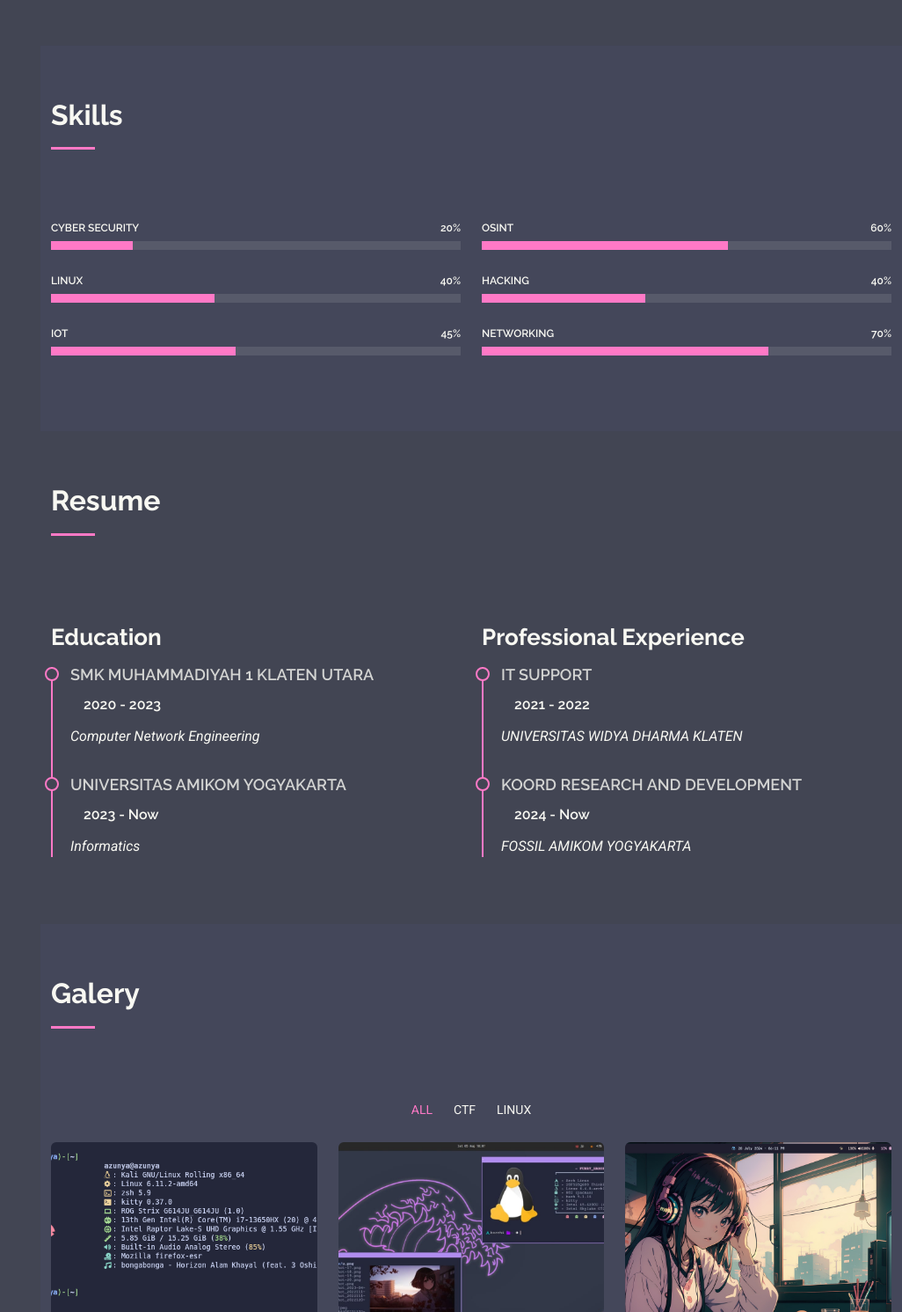
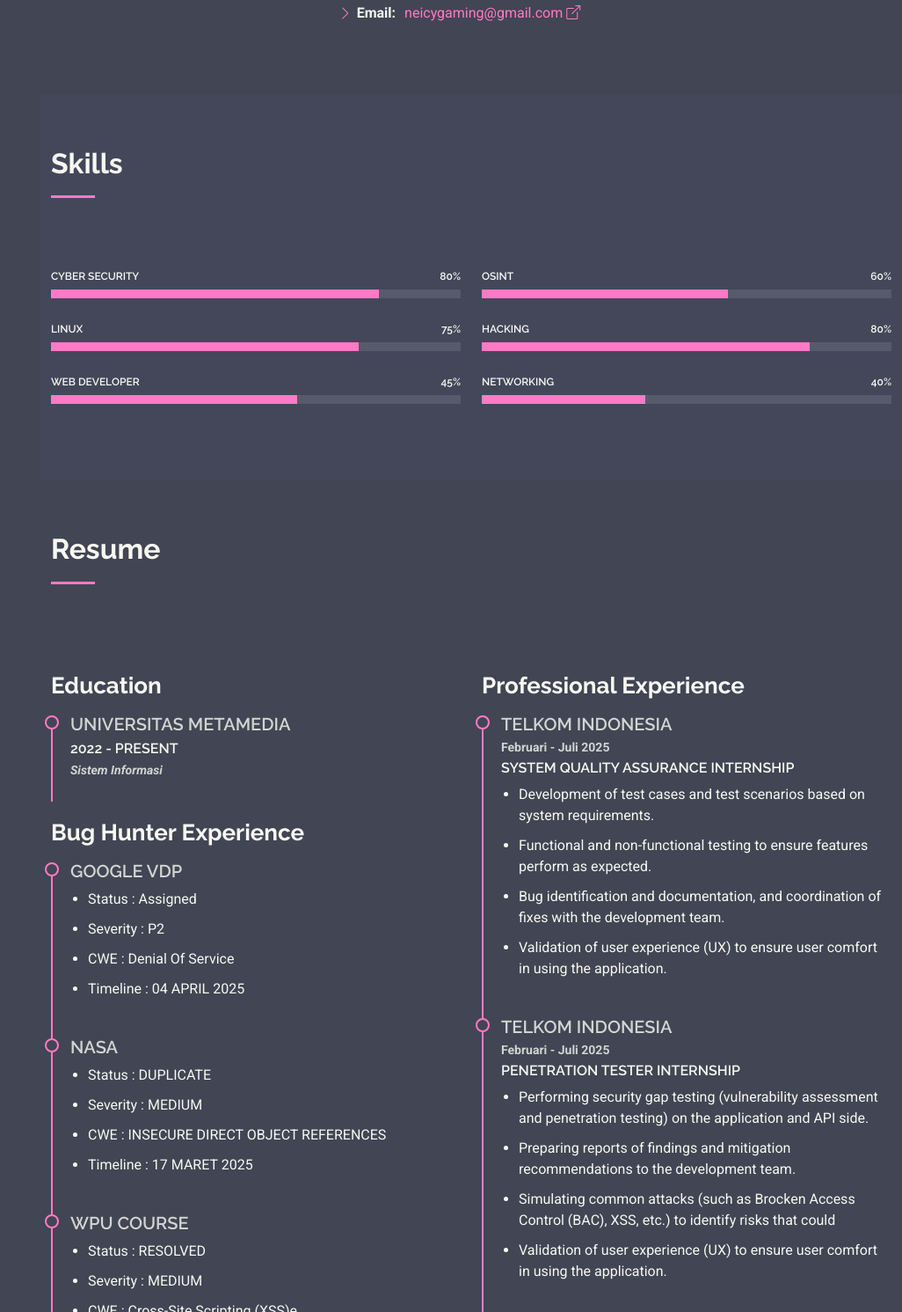
Before and after one commit to kenz1us/portofolio, a plain HTML site: page index.html in a window 1280 px wide. Shown: the part 1309-2800 px from the top of the page at 88% size, without its empty margins (254-1280 px from the left). Drawn offline with Linux system fonts and the light colour scheme.

Commit message:
first commit

```diff
--- a/assets/css/main.css
+++ b/assets/css/main.css
@@ -535,21 +535,30 @@ section,
 }
 
 .resume .resume-item h4 {
-  line-height: 18px;
-  font-size: 18px;
+  line-height: 20px;
+  font-size: 20px;
   font-weight: 600;
   text-transform: uppercase;
   color: color-mix(in srgb, var(--default-color), transparent 20%);
   margin-bottom: 10px;
 }
 
-.resume .resume-item h5 {
-  font-size: 16px;
-  padding: 5px 15px;
-  display: inline-block;
+.resume .resume-item p {
+  line-height: 12px;
+  font-size: 14px;
   font-weight: 600;
+  color: color-mix(in srgb, var(--default-color), transparent 20%);
   margin-bottom: 10px;
 }
+
+.resume .resume-item h5 {
+  line-height: 16px;
+  font-size: 16px;
+  font-weight: 600;
+  text-transform: uppercase;
+  margin-bottom: 10px;
+}
+
 
 .resume .resume-item ul {
   padding-left: 20px;
--- a/index.html
+++ b/index.html
@@ -4,7 +4,7 @@
 <head>
   <meta charset="utf-8">
   <meta content="width=device-width, initial-scale=1.0" name="viewport">
-  <title>lazy bear portfolio</title>
+  <title>neicyy Portofolio</title>
   <meta content="" name="description">
   <meta content="" name="keywords">
 
@@ -45,19 +45,16 @@
     <a href="index.html" class="logo d-flex align-items-center justify-content-center"></a>
 
     <div class="social-links text-center">
-      <a href="https://t.me/R0bot4" class="telegram" target="_blank">
+      <a href="https://t.me/kenz1us" class="telegram" target="_blank">
         <i class="bi bi-telegram"></i>
       </a>
-      <a href="https://discordapp.com/users/111337372943149057" class="discord" target="_blank">
-        <i class="bi bi-discord"></i>
-      </a>
-      <a href="https://instagram.com/fortyohm" class="instagram" target="_blank">
+      <a href="https://instagram.com/neicyy_ar" class="instagram" target="_blank">
         <i class="bi bi-instagram"></i>
       </a>
-      <a href="https://github.com/shitodcy" class="github" target="_blank">
+      <a href="https://github.com/kenz1us" class="github" target="_blank">
         <i class="bi bi-github"></i>
       </a>
-      <a href="https://www.linkedin.com/in/lazy-b-698632242/" class="linkedin" target="_blank">
+      <a href="https://www.linkedin.com/in/arif-rahman-huzaifa/" class="linkedin" target="_blank">
         <i class="bi bi-linkedin"></i>
       </a>
     </div>
@@ -82,8 +79,8 @@
       <img src="assets/img/azusa-k-on.png" alt="" data-aos="fade-in" class="">
 
       <div class="container" data-aos="fade-up" data-aos-delay="100">
-        <h2>Lazy Bear</h2>
-        <p>I'm <span class="typed" data-typed-items="Bug Hunter, Weeb, Pentester"></span><span class="typed-cursor typed-cursor--blink" aria-hidden="true"></span><span class="typed-cursor typed-cursor--blink" aria-hidden="true"></span></p>
+        <h2>Neicyy</h2>
+        <p>I'm <span class="typed" data-typed-items="Cyber Seucrity Enthusiast, Bug Hunter, Penetration Testing"></span><span class="typed-cursor typed-cursor--blink" aria-hidden="true"></span><span class="typed-cursor typed-cursor--blink" aria-hidden="true"></span></p>
       </div>
 
     </section><!-- /home Section -->
@@ -104,22 +101,24 @@
           </div>
           <div class="col-lg-8 content">
             <h2 class="profile-header">
-              Weeb & Bug hunter
+              Cyber Security Enthusiast | Bug Hunter
               <span class="status-container">
                 <span class="status-indicator"></span>
                 <span class="status-text"> Available for Freelance</span>
               </span>
             </h2>
             <p class="fst-italic py-3">
-              let me introduce myself, my name is Putra, lazybear is my nickname.
+              let me introduce myself, my name is Arif Rahman Huzaifa, Username neicyy
             </p>
             <div class="row">
               <div class="col-lg-6">
                 <ul>
-                  <li><i class="bi bi-chevron-right"></i> <strong>Name:</strong> <span>Putra / lazybear</span></li>
+                  <li><i class="bi bi-chevron-right"></i> <strong>Name:</strong> <span>Arif / neicyy</span></li>
                   <div class="contact-row">
-                    <li><i class="bi bi-chevron-right"></i> <strong>City:</strong> <span> <a href="https://www.google.com/maps/place/Yogyakarta,+Indonesia" target="_blank" rel="noopener noreferrer">Yogyakarta, Indonesia <i class="bi bi-box-arrow-up-right"></i></a></span></li>
-                    <li><i class="bi bi-chevron-right"></i> <strong>Email:</strong> <span> <a href="mailto:putthesquirrel@gmail.com" class="contact-link" target="_blank" rel="noopener noreferrer">putthesquirrel@gmail.com <i class="bi bi-box-arrow-up-right"></i></a></span></li>
+                    <li><i class="bi bi-chevron-right"></i> <strong>City:</strong> <span> <a href="https://www.google.com/maps/place/Padang,+Indonesia" target="_blank" rel="noopener noreferrer">Padang, Indonesia <i class="bi bi-box-arrow-up-right"></i></a></span></li>
+                    <li><i class="bi bi-chevron-right"></i> <strong>CV:</strong> <span><a href="assets/cv/arif-cv.pdf" class="contact-link" target="_blank" rel="noopener noreferrer">Download CV <i class="bi bi-download"></i></a></span></li>
+                    <li><i class="bi bi-chevron-right"></i> <strong>Certificate</strong> <span><a href="https://drive.google.com/file/d/1NIKsj--d8-_cKDGOqnT81v42TZ7ccUsv/view?usp=sharing" class="contact-link" target="_blank" rel="noopener noreferrer">My Certificate </a></span></li>
+                    <li><i class="bi bi-chevron-right"></i> <strong>Email:</strong> <span> <a href="mailto:neicygaming@gmail.com" class="contact-link" target="_blank" rel="noopener noreferrer">neicygaming@gmail.com <i class="bi bi-box-arrow-up-right"></i></a></span></li>
                  </div>
                 </ul>
               </div>
@@ -143,23 +142,23 @@
           <div class="col-lg-6">
 
             <div class="progress">
-              <span class="skill"><span>Cyber security</span> <i class="val">20%</i></span>
+              <span class="skill"><span>Cyber Security</span> <i class="val">80%</i></span>
               <div class="progress-bar-wrap">
-                <div class="progress-bar" role="progressbar" aria-valuenow="20" aria-valuemin="0" aria-valuemax="20"></div>
+                <div class="progress-bar" role="progressbar" aria-valuenow="80" aria-valuemin="0" aria-valuemax="80"></div>
               </div>
             </div><!-- End Skills Item -->
 
             <div class="progress">
-              <span class="skill"><span>Linux</span> <i class="val">40%</i></span>
+              <span class="skill"><span>Linux</span> <i class="val">75%</i></span>
               <div class="progress-bar-wrap">
-                <div class="progress-bar" role="progressbar" aria-valuenow="40" aria-valuemin="0" aria-valuemax="40"></div>
+                <div class="progress-bar" role="progressbar" aria-valuenow="75" aria-valuemin="0" aria-valuemax="75"></div>
               </div>
             </div><!-- End Skills Item -->
 
             <div class="progress">
-              <span class="skill"><span>Iot</span> <i class="val">45%</i></span>
+              <span class="skill"><span>Web Developer</span> <i class="val">45%</i></span>
               <div class="progress-bar-wrap">
-                <div class="progress-bar" role="progressbar" aria-valuenow="45" aria-valuemin="0" aria-valuemax="45"></div>
+                <div class="progress-bar" role="progressbar" aria-valuenow="60" aria-valuemin="0" aria-valuemax="60"></div>
               </div>
             </div><!-- End Skills Item -->
 
@@ -175,16 +174,16 @@
             </div><!-- End Skills Item -->
 
             <div class="progress">
-              <span class="skill"><span>Hacking</span> <i class="val">40%</i></span>
+              <span class="skill"><span>Hacking</span> <i class="val">80%</i></span>
               <div class="progress-bar-wrap">
-                <div class="progress-bar" role="progressbar" aria-valuenow="40" aria-valuemin="0" aria-valuemax="40"></div>
+                <div class="progress-bar" role="progressbar" aria-valuenow="80" aria-valuemin="0" aria-valuemax="80"></div>
               </div>
             </div><!-- End Skills Item -->
 
             <div class="progress">
-              <span class="skill"><span>Networking</span> <i class="val">70%</i></span>
+              <span class="skill"><span>Networking</span> <i class="val">40%</i></span>
               <div class="progress-bar-wrap">
-                <div class="progress-bar" role="progressbar" aria-valuenow="70" aria-valuemin="0" aria-valuemax="70"></div>
+                <div class="progress-bar" role="progressbar" aria-valuenow="40" aria-valuemin="0" aria-valuemax="40"></div>
               </div>
             </div><!-- End Skills Item -->
 
@@ -203,15 +202,60 @@
       <div class="col-lg-6" data-aos="fade-up">
         <h3 class="resume-title">Education</h3>
         <div class="resume-item">
-          <h4>SMK MUHAMMADIYAH 1 KLATEN UTARA</h4>
-          <h5>2020 - 2023</h5>
-          <p><em>Computer Network Engineering</em></p>
+          <h4>Universitas Metamedia</h4>
+          <h5>2022 - Present</h5>
+          <p><em>Sistem Informasi</em></p>
         </div><!-- End Resume Item -->
-
+        <div class="col-lg-6" data-aos="fade-up" data-aos-delay="200"></div>
+        <h3 class="resume-title">Bug Hunter Experience</h3>
         <div class="resume-item">
-          <h4>UNIVERSITAS AMIKOM YOGYAKARTA</h4>
-          <h5>2023 - Now</h5>
-          <p><em>Informatics</em></p>
+          <h4>Google VDP</h4>
+          <ul>
+            <li>Status : Assigned</li>
+            <li>Severity : P2</li>
+            <li>CWE : Denial Of Service</li>
+            <li>Timeline : 04 APRIL 2025</li>
+          </ul>
+        </div><!-- End Resume Item -->
+        <div class="col-lg-6" data-aos="fade-up" data-aos-delay="200"></div>
+        <div class="resume-item">
+          <h4>NASA</h4>
+          <ul>
+            <li>Status : DUPLICATE</li>
+            <li>Severity : MEDIUM</li>
+            <li>CWE : INSECURE DIRECT OBJECT REFERENCES</li>
+            <li>Timeline : 17 MARET 2025</li>
+          </ul>
+        </div><!-- End Resume Item -->
+        <div class="col-lg-6" data-aos="fade-up" data-aos-delay="200"></div>
+        <div class="resume-item">
+          <h4>WPU COURSE</h4>
+          <ul>
+            <li>Status : RESOLVED</li>
+            <li>Severity : MEDIUM</li>
+            <li>CWE : Cross-Site Scripting (XSS)e</li>
+            <li>Timeline : 31 JANUARI 2025</li>
+          </ul>
+        </div><!-- End Resume Item -->
+        <div class="col-lg-6" data-aos="fade-up" data-aos-delay="200"></div>
+        <div class="resume-item">
+          <h4>PT. Nusa Satu Inti Artha (DOKU)</h4>
+          <ul>
+            <li>Status : DUPLICATE</li>
+            <li>Severity : HIGH</li>
+            <li>CWE : INSECURE DIRECT OBJECT REFERENCES</li>
+            <li>Timeline : 24 APRIL 2025</li>
+          </ul>
+        </div><!-- End Resume Item -->
+        <div class="col-lg-6" data-aos="fade-up" data-aos-delay="200"></div>
+        <div class="resume-item">
+          <h4>KELAS PINTAR</h4>
+          <ul>
+            <li>Status : RESOLVED</li>
+            <li>Severity : CRITICAL</li>
+            <li>CWE : PRIVILAGE ESCALATION ACCES ADMIN INTERNAL</li>
+            <li>Timeline : 29 MARET 2025</li>
+          </ul>
         </div><!-- End Resume Item -->
       </div><!-- End Left Column -->
 
@@ -219,15 +263,38 @@
       <div class="col-lg-6" data-aos="fade-up" data-aos-delay="200">
         <h3 class="resume-title">Professional Experience</h3>
         <div class="resume-item">
-          <h4>IT SUPPORT</h4>
-          <h5>2021 - 2022</h5>
-          <p><em>UNIVERSITAS WIDYA DHARMA KLATEN</em></p>
+          <h4>Telkom Indonesia</h4>
+          <p>Februari - Juli 2025</p>
+            <h5>System Quality Assurance Internship</h5>
+            <ul>
+            <li>Development of test cases and test scenarios based on system requirements.</li>
+            <li>Functional and non-functional testing to ensure features perform as expected.</li>
+            <li>Bug identification and documentation, and coordination of fixes with the development team.</li>
+            <li>Validation of user experience (UX) to ensure user comfort in using the application.</li>
+            </ul>
         </div><!-- End Resume Item -->
-
+        <div class="col-lg-6" data-aos="fade-up" data-aos-delay="200"></div>
         <div class="resume-item">
-          <h4>KOORD RESEARCH AND DEVELOPMENT</h4>
-          <h5>2024 - Now</h5>
-          <p><em>FOSSIL AMIKOM YOGYAKARTA</em></p>
+          <h4>Telkom Indonesia</h4>
+          <p>Februari - Juli 2025</p>
+          <h5>Penetration Tester Internship</h5>
+            <ul>
+            <li>Performing security gap testing (vulnerability assessment and penetration testing) on the application and API side.</li>
+            <li>Preparing reports of findings and mitigation recommendations to the development team.</li>
+            <li>Simulating common attacks (such as Brocken Access Control (BAC), XSS, etc.) to identify risks that could</li>
+            <li>Validation of user experience (UX) to ensure user comfort in using the application.</li>
+            </ul>
+        </div><!-- End Resume Item -->
+        <div class="col-lg-6" data-aos="fade-up" data-aos-delay="200">
+        <div class="resume-item">
+          <h4>Kafe Koding</h4>
+            <h5>Mentor Penetration Testing</h5>
+            <ul>
+            <li>Development of test cases and test scenarios based on system requirements.</li>
+            <li>Functional and non-functional testing to ensure features perform as expected.</li>
+            <li>Bug identification and documentation, and coordination of fixes with the development team.</li>
+            <li>Validation of user experience (UX) to ensure user comfort in using the application.</li>
+            </ul>
         </div><!-- End Resume Item -->
       </div><!-- End Right Column -->
     </div><!-- End Row -->
```
Also changed, not shown: 1 other file.
